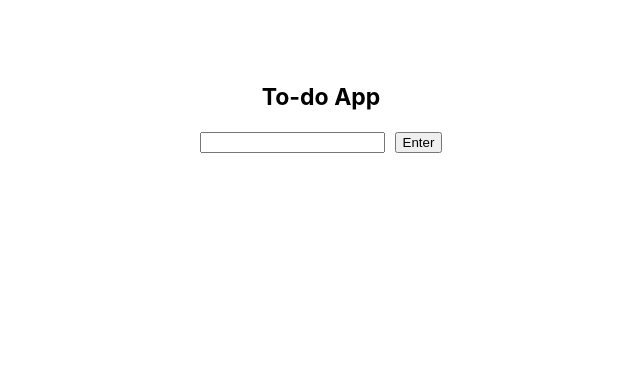
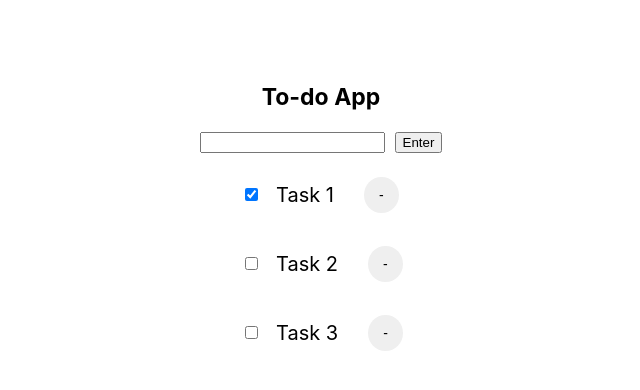
Before and after one commit to gabriel6181997/react_original_to_do_app, a Next.js app: page / in a window 1280 px wide. Shown: the top 390 px of the page, without its empty margins (319-959 px from the left). Built offline with nearby package versions, Linux system fonts and the light colour scheme; data requests are answered from the project's data file.

Commit message:
✨ Create and edit all basic functions of Todo app

```diff
--- a/src/components/TodoItem/index.jsx
+++ b/src/components/TodoItem/index.jsx
@@ -1,16 +1,19 @@
-import styles from 'src/components/TodoItem/index.module.css';
+import styles from "src/components/TodoItem/index.module.css";
 
 export const TodoItem = (props) => {
 
-  const handleDelete = () => {
-    alert("delete")
-  }
-
   return (
     <li className={styles.toDoItem}>
-      <input type="checkbox" />
-      <p className={styles.toDoTask}>{props.text}</p>
-      <button className={styles.deleteButton} onClick={handleDelete}>-</button>
+      <input
+        type="checkbox"
+        id={props.id}
+        defaultChecked={props.completed}
+        onChange={() => props.toggleTaskCompleted(props.id)}
+      />
+      <p className={styles.toDoTask}>{props.title}</p>
+      <button className={styles.deleteButton} onClick={()=> props.deleteTask(props.id)}>
+        -
+      </button>
     </li>
   );
 };
--- a/src/pages/index.jsx
+++ b/src/pages/index.jsx
@@ -1,27 +1,55 @@
 import Head from "next/head";
-import { useCallback, useState } from "react";
+import { nanoid } from "nanoid";
+import { useCallback, useEffect, useState } from "react";
 import styles from "src/styles/Home.module.css";
 import { TodoItem } from "src/components/TodoItem/index";
 
 export default function Home() {
   const [todoText, setTodoText] = useState("");
-  const [array, setArray] = useState([]);
+  const [tasks, setTasks] = useState([]);
 
   const handleChange = useCallback((e) => {
     setTodoText(e.target.value.trim());
     // eslint-disable-next-line react-hooks/exhaustive-deps
   }, []);
 
+  const getTodoList = useCallback(async () => {
+    const res = await fetch("http://localhost:3001/todoList");
+    const json = await res.json();
+    setTasks(json);
+  }, []);
+
+  useEffect(() => {
+    getTodoList();
+  }, [getTodoList]);
+
   const handleAddTask = useCallback(() => {
-    setArray((preArray) => {
-      if(todoText === "") {
+    setTasks((preTasks) => {
+      if (todoText === "") {
         alert("必ず何かを入力してください！");
-        return preArray;
+        return preTasks;
       }
-      const newArray = [...preArray, todoText];
-      return newArray;
+      const newTask = { id: nanoid(), title: todoText, completed: false };
+      const newTasks = [...preTasks, newTask];
+      return newTasks;
     });
   }, [todoText]);
+
+  const toggleTaskCompleted = (id) => {
+    const updatedTasks = tasks.map((task) => {
+      if(id === task.id) {
+        return{...task, completed: !task.completed}
+      }
+      return task;
+    });
+    setTasks(updatedTasks);
+    console.log(tasks);
+  };
+
+  const deleteTask = (id) => {
+    const remainingTasks = tasks.filter(task => task.id != id)
+    setTasks(remainingTasks)
+  }
 
   return (
     <div className={styles.container}>
@@ -42,8 +70,17 @@ export default function Home() {
           </div>
 
           <ul className={styles.toDoList}>
-            {array.map((item) => {
-              return <TodoItem key={item} text={item}/>;
+            {tasks.map((task) => {
+              return (
+                <TodoItem
+                  id={task.id}
+                  key={task.id}
+                  title={task.title}
+                  completed={task.completed}
+                  toggleTaskCompleted={toggleTaskCompleted}
+                  deleteTask={deleteTask}
+                />
+              );
             })}
           </ul>
         </div>
```
